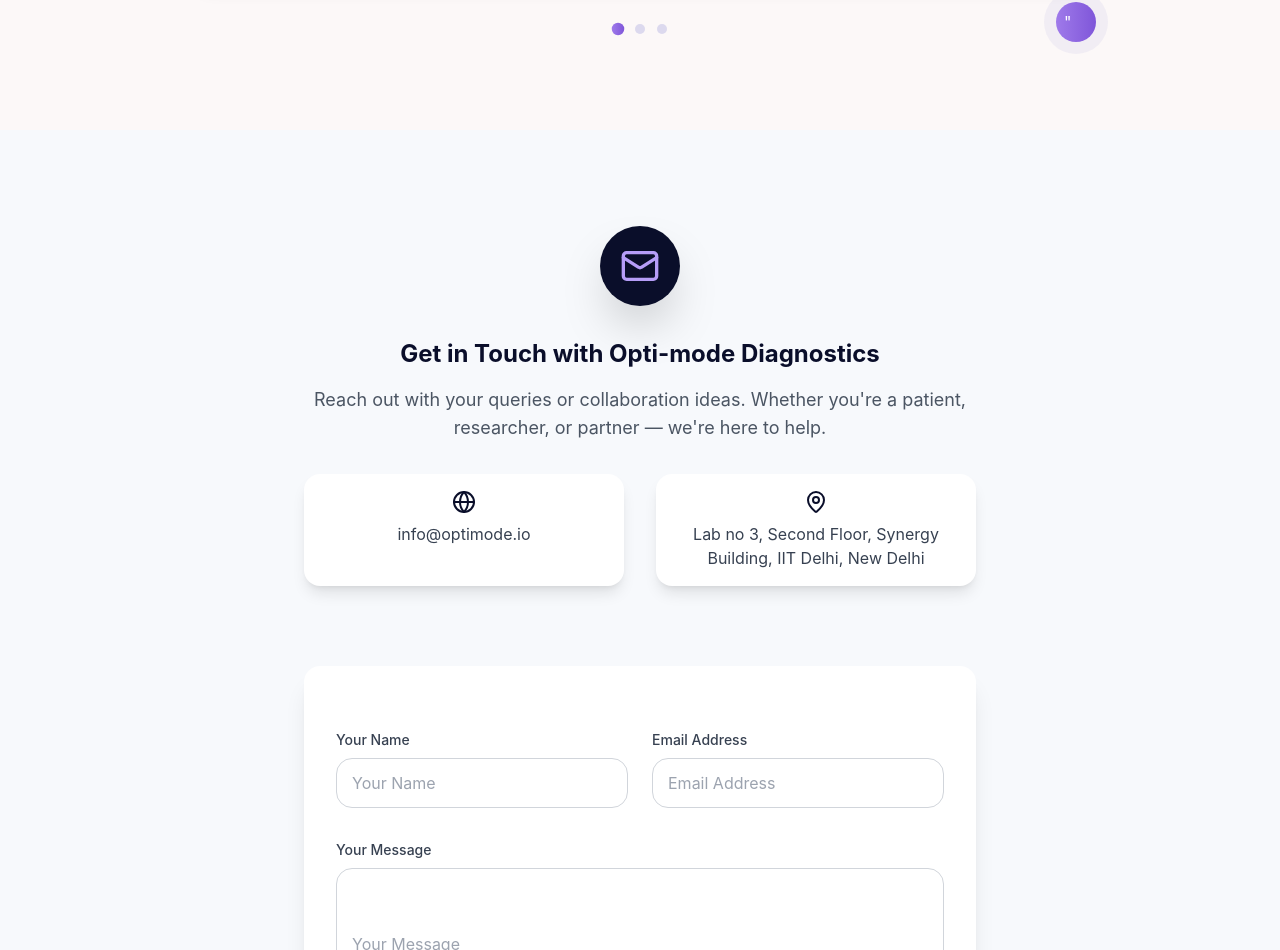
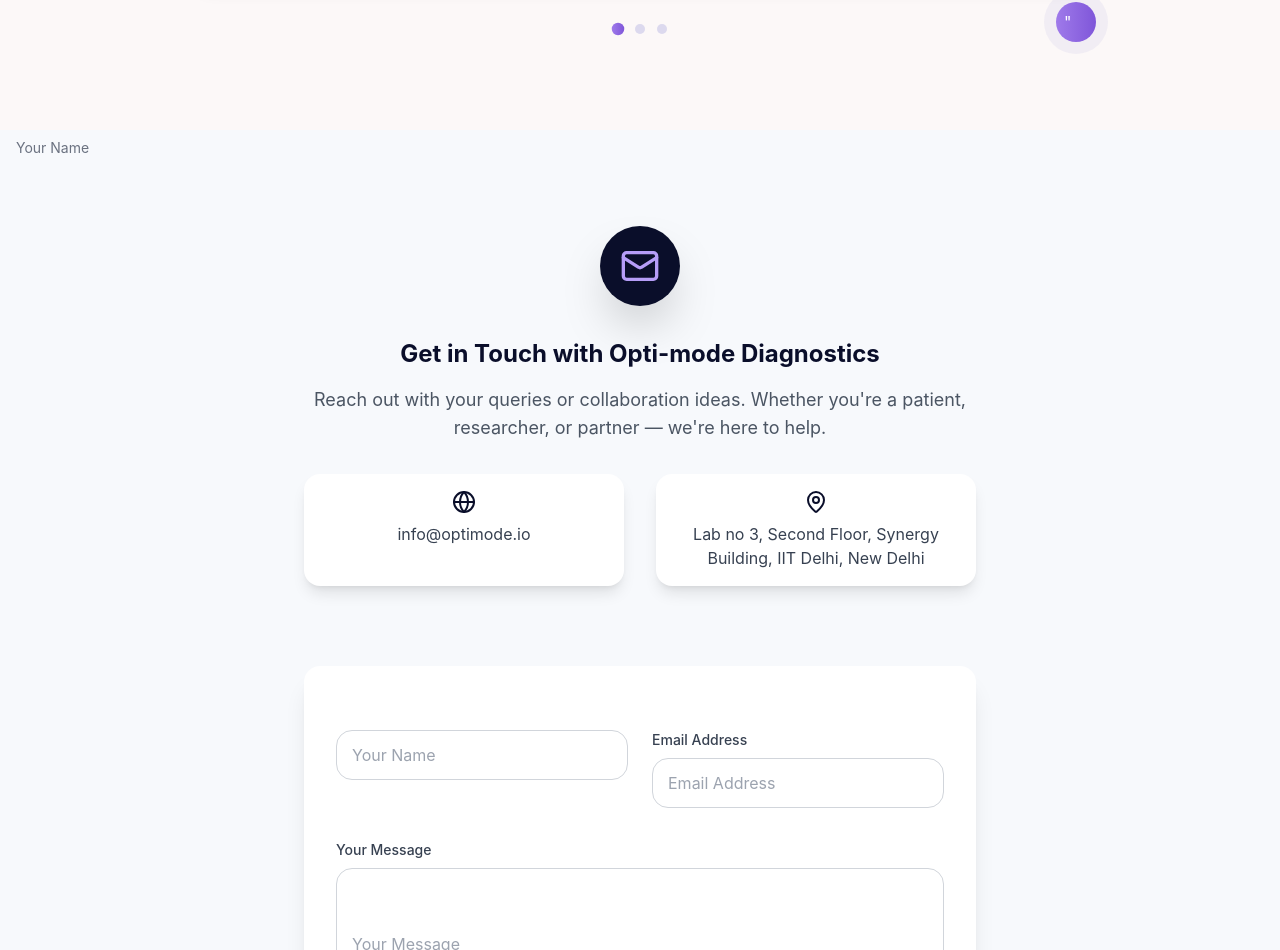
Before and after one commit to Paroksh1/optrix-diagnostics-hub, a React (Vite) app: page / in a window 1280 px wide. Shown: the part 2426-3376 px from the top of the page. Built offline with nearby package versions, Linux system fonts and the light colour scheme.

Commit message:
Auto: Final commit before deployment

```diff
--- a/src/components/ContactSection.tsx
+++ b/src/components/ContactSection.tsx
@@ -117,7 +117,7 @@ const ContactSection = () => {
 
             <div className="grid grid-cols-1 md:grid-cols-2 gap-6">
               <div>
-                <label htmlFor="name" className="block text-sm font-medium text-gray-700 mb-2">Your Name</label>
+                <label htmlFor="name" className="absolute left-4 top-2 text-sm text-gray-500 transition-all peer-placeholder-shown:top-3.5 peer-placeholder-shown:text-base peer-placeholder-shown:text-gray-400 peer-focus:top-2 peer-focus:text-sm peer-focus:text-blue-500">Your Name</label>
                 <div className="relative">
                   <input type="text" id="name" name="name" required className="w-full px-4 py-3 border border-gray-300 rounded-xl focus:ring-2 focus:ring-[#B69DF8] focus:border-[#B69DF8] transition-all duration-200 peer placeholder-transparent" placeholder=" " />
                   <label htmlFor="name" className="absolute left-4 top-3 text-gray-400 text-sm transition-all duration-200 peer-placeholder-shown:text-base peer-placeholder-shown:top-1/2 peer-placeholder-shown:-translate-y-1/2 peer-focus:text-sm peer-focus:top-2 peer-focus:-translate-y-1/2">Your Name</label>
```
